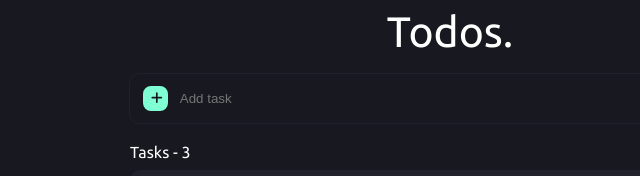
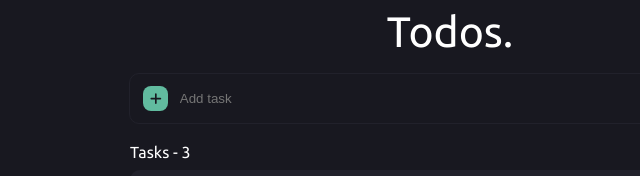
Before and after one commit to SamyBahi/simple-todolist, a React (Create React App) app: page / in a window 1280 px wide. Shown: the top 176 px of the page, without its empty margins (190-830 px from the left). Built offline with nearby package versions, Linux system fonts and the light colour scheme.

Commit message:
updated add task button

```diff
--- a/src/components/AddTodo/AddTodo.module.css
+++ b/src/components/AddTodo/AddTodo.module.css
@@ -21,15 +21,26 @@
 }
 
 .add-todo__button {
+  /*border: 2px solid aquamarine;*/
   border: none;
-  background-color: transparent;
-  border: 2px solid aquamarine;
   background-color: aquamarine;
   color: #181820;
   border-radius: 8px;
   width: 100%;
   height: 100%;
   cursor: pointer;
+  display: flex;
+  flex-direction: column;
+  align-items: center;
+  padding-left: 7px;
+  justify-content: center;
+  transition: 200ms;
+}
+
+.add-todo__button:disabled {
+  border: none;
+  background-color: rgba(127, 255, 212, 0.707);
+  transition: 200ms;
 }
 
 .add-todo__text {
--- a/src/components/Todos/TodoItem.module.css
+++ b/src/components/Todos/TodoItem.module.css
@@ -25,11 +25,18 @@
   appearance: none;
   height: 20px;
   width: 20px;
+  background-color: transparent;
   border-color: aquamarine;
   border: 2px solid aquamarine;
   border-radius: 8px;
   transition: 10s;
   cursor: pointer;
+  transition: 200ms;
+}
+
+.todo-checkbox:hover {
+  background-color: aquamarine;
+  transition: 200ms;
 }
 
 .todo-checkbox:checked {
```
